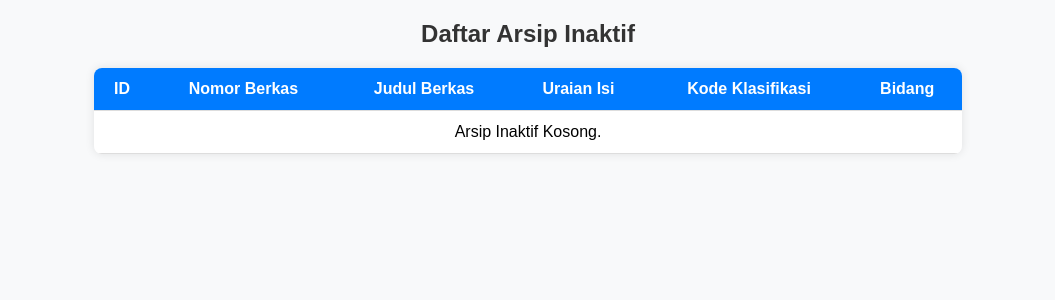
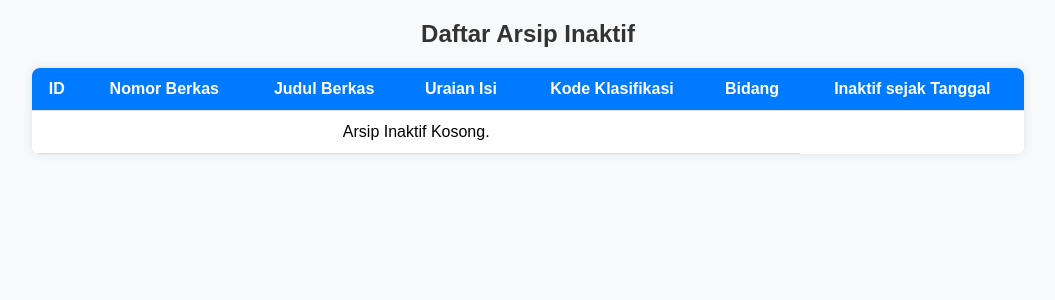
Before and after one commit to stevethecapt/BPJS-ArchiveSystem, a PHP site: page /listarsip/arsipinaktif.php in a window 1280 px wide. Shown: the top 300 px of the page, without its empty margins (112-1167 px from the left). Run offline with PHP 8.4, Linux system fonts and the light colour scheme; data that the repository does not hold is empty.

Commit message:
Add files via upload

```diff
--- a/arsip_system/auth/dashboard.php
+++ b/arsip_system/auth/dashboard.php
@@ -172,7 +172,7 @@ nav .img {
     text-decoration: none;
     text-align: center;
     width: 90%;
-    font-size: 16px;
+    font-size: 14px;
     border-radius: 5px;
 }
 
--- a/arsip_system/auth/listarsip/arsipaktif.php
+++ b/arsip_system/auth/listarsip/arsipaktif.php
@@ -24,6 +24,7 @@ $jadwal_aktif_data = $stmt->fetchAll(PDO::FETCH_ASSOC);
                     <th>Uraian Isi</th>
                     <th>Kode Klasifikasi</th>
                     <th>Bidang</th>
+                    <th>Aktif sejak Tanggal</th>
                 </tr>
             </thead>
             <tbody>
@@ -35,6 +36,7 @@ $jadwal_aktif_data = $stmt->fetchAll(PDO::FETCH_ASSOC);
                         <td><?php echo htmlspecialchars($row['uraian_isi']); ?></td>
                         <td><?php echo htmlspecialchars($row['kode_klasifikasi']); ?></td>
                         <td><?php echo htmlspecialchars($row['bidang']); ?></td>
+                        <td><?php echo htmlspecialchars($row['jadwal_aktif']); ?></td>
                     </tr>
                 <?php endforeach; ?>
             </tbody>
@@ -60,7 +62,7 @@ form {
 }
 
 .table-container {
-    max-width: 70%;
+    max-width: 80%;
     margin: 0 auto;
     max-height: 900px;
     overflow-y: auto;
--- a/arsip_system/auth/listarsip/arsipinaktif.php
+++ b/arsip_system/auth/listarsip/arsipinaktif.php
@@ -1,14 +1,14 @@
 <?php
 require_once("../../config/database.php");
 
-try {
-    $stmt = $pdo->prepare("SELECT id, nomor_item_berkas AS nomor_berkas, judul_berkas, uraian_isi, kode_klasifikasi, bidang FROM arsip WHERE CURDATE() > jadwal_inaktif ORDER BY jadwal_inaktif DESC");
-    $stmt->execute();
-    $arsip_inaktif = $stmt->fetchAll(PDO::FETCH_ASSOC);
-} catch (PDOException $e) {
-    die("Error: " . $e->getMessage());
-}
+$tanggal_hari_ini = date('Y-m-d');
+
+$query = "SELECT * FROM arsip WHERE jadwal_inaktif <= ? ORDER BY jadwal_inaktif DESC";
+$stmt = $pdo->prepare($query);
+$stmt->execute([$tanggal_hari_ini]);
+$arsip_inaktif = $stmt->fetchAll(PDO::FETCH_ASSOC);
 ?>
+
 
 <!DOCTYPE html>
 <html lang="id">
@@ -26,6 +26,7 @@ try {
                     <th>Uraian Isi</th>
                     <th>Kode Klasifikasi</th>
                     <th>Bidang</th>
+                    <th>Inaktif sejak Tanggal</th>
                 </tr>
             </thead>
             <tbody>
@@ -38,6 +39,7 @@ try {
                             <td><?php echo htmlspecialchars($row['uraian_isi']); ?></td>
                             <td><?php echo htmlspecialchars($row['kode_klasifikasi']); ?></td>
                             <td><?php echo htmlspecialchars($row['bidang']); ?></td>
+                            <td><?php echo htmlspecialchars($row['jadwal_inaktif']); ?></td>
                         </tr>
                     <?php endforeach; ?>
                 <?php else : ?>
@@ -68,7 +70,7 @@ form {
 }
 
 .table-container {
-    max-width: 70%;
+    max-width: 80%;
     margin: 0 auto;
     max-height: 900px;
     overflow-y: auto;
--- a/arsip_system/auth/login.php
+++ b/arsip_system/auth/login.php
@@ -23,7 +23,6 @@ if ($_SERVER["REQUEST_METHOD"] == "POST") {
     }
 }
 ?>
-
 <!DOCTYPE html>
 <html lang="id">
 <head>
--- a/arsip_system/auth/register.php
+++ b/arsip_system/auth/register.php
@@ -34,8 +34,6 @@ if ($_SERVER["REQUEST_METHOD"] == "POST") {
     }
 }
 ?>
-
-
 <!DOCTYPE html>
 <html lang="id">
 <head>
```
